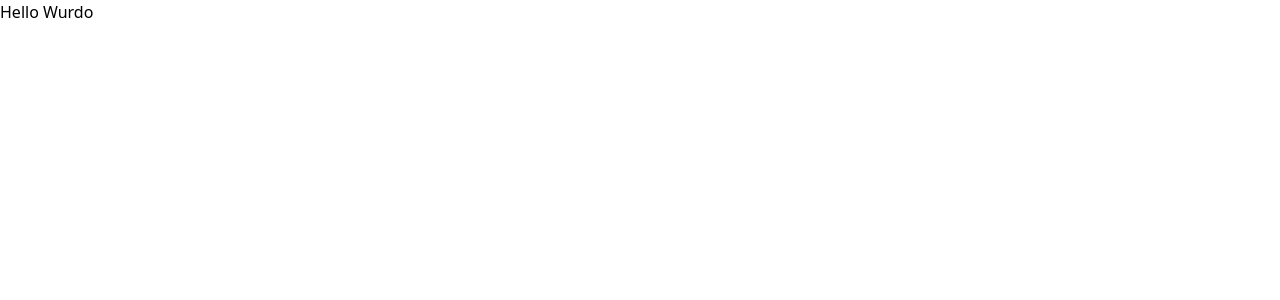
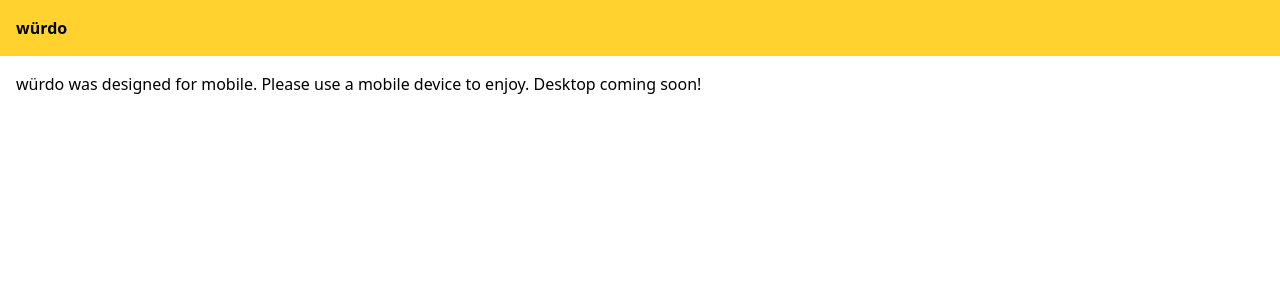
Before and after one commit to EliBrank/wurdo, a Next.js app: page / in a window 1280 px wide. Shown: the top 300 px of the page. Built offline with nearby package versions, Linux system fonts and the light colour scheme.

Commit message:
navbar and page routing for nav

```diff
--- a/app/page.tsx
+++ b/app/page.tsx
@@ -1,3 +1,19 @@
+"use client";
+import Navbar from "../src/components/Navbar";
+import React from "react";
+
 export default function HomePage() {
-  return <div>Hello Wurdo</div>;
+  return (
+    <div>
+      <Navbar />
+      <main className="container mx-auto p-4">
+        <div className="hidden md:flex space-x-6 font-medium">
+          <p>
+            würdo was designed for mobile. Please use a mobile device to enjoy.
+            Desktop coming soon!
+          </p>
+        </div>
+      </main>
+    </div>
+  );
 }
--- /dev/null
+++ b/src/components/Navbar.tsx
@@ -0,0 +1,39 @@
+import React, { useState } from "react";
+
+export default function Navbar() {
+  const [isOpen, setIsOpen] = useState(false);
+
+  return (
+    <nav className="p-4 bg-amber-300">
+      <div className="container mx-auto flex justify-between items-center">
+        {/* Logo */}
+        {/* Put logo here instead of h1? */}
+        <h1 className="font-bold">würdo</h1>
+
+        {/* Mobile Menu Button */}
+        <button
+          className="md:hidden text-black"
+          onClick={() => setIsOpen(!isOpen)}
+        >
+          ☰
+        </button>
+      </div>
+
+      {/* Mobile Menu */}
+      {isOpen && (
+        <ul className="md:hidden mt-2 p-4 space-y-2">
+          <li></li>
+          <li>
+            <a href="/about">About</a>
+          </li>
+          <li>
+            <a href="/services">Contact</a>
+          </li>
+          <li>
+            <a href="/contact">Settings</a>
+          </li>
+        </ul>
+      )}
+    </nav>
+  );
+}
```
Also changed, not shown: app/about/page.tsx (added), app/contact/page.tsx (added), app/settings/page.tsx (added).
